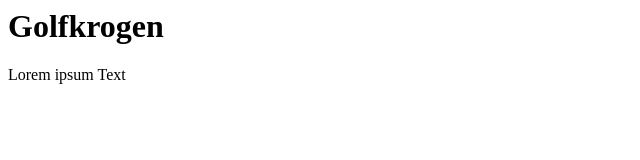
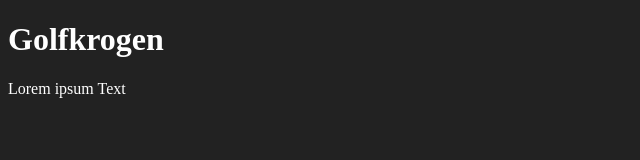
Before and after one commit to jlindb/gkrogen, a plain HTML site: page index.html in a window 1280 px wide. Shown: the whole page, without its empty margins (0-640 px from the left). Drawn offline with Linux system fonts and the light colour scheme.

Commit message:
added bg

```diff
--- /dev/null
+++ b/app.css
@@ -0,0 +1,4 @@
+body {
+	background-color: #222;
+	color: #fff;
+}
--- a/index.html
+++ b/index.html
@@ -1,2 +1,14 @@
-<h1>Golfkrogen</h1>
-<p>Lorem ipsum Text</p>
+<!doctype html>
+<html>
+	<head>
+		<title>Gkrogen</title>
+		<link rel="stylesheet" href="app.css">
+		<meta name="viewport" content="width=device-width, initial-scale=1.0">
+	</head>
+
+	<body>
+		<h1>Golfkrogen</h1>
+		<p>Lorem ipsum Text</p>
+	</body>
+
+</html>
```
